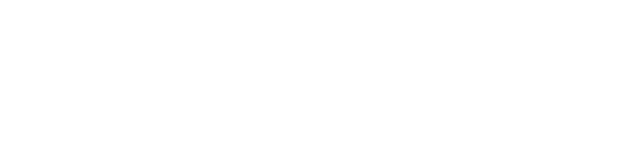
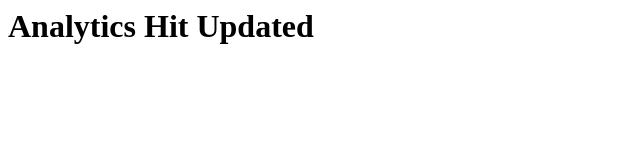
Before and after one commit to harshit-budhraja/nu_mess_google_assistant, a plain HTML site: page analytics.html in a window 1280 px wide. Shown: the whole page, without its empty margins (0-640 px from the left). Drawn offline with Linux system fonts and the light colour scheme.

Commit message:
Added surrounding html

```diff
--- a/analytics.html
+++ b/analytics.html
@@ -1,3 +1,7 @@
+<html>
+<head><title>Analytics Webhook</title></head>
+<body>
+<h1>Analytics Hit Updated</h1>
 <script src="https://www.gstatic.com/firebasejs/5.5.1/firebase.js"></script>
 <script>
   // Initialize Firebase
@@ -11,3 +15,5 @@
   };
   firebase.initializeApp(config);
 </script>
+</body>
+</html>
```
